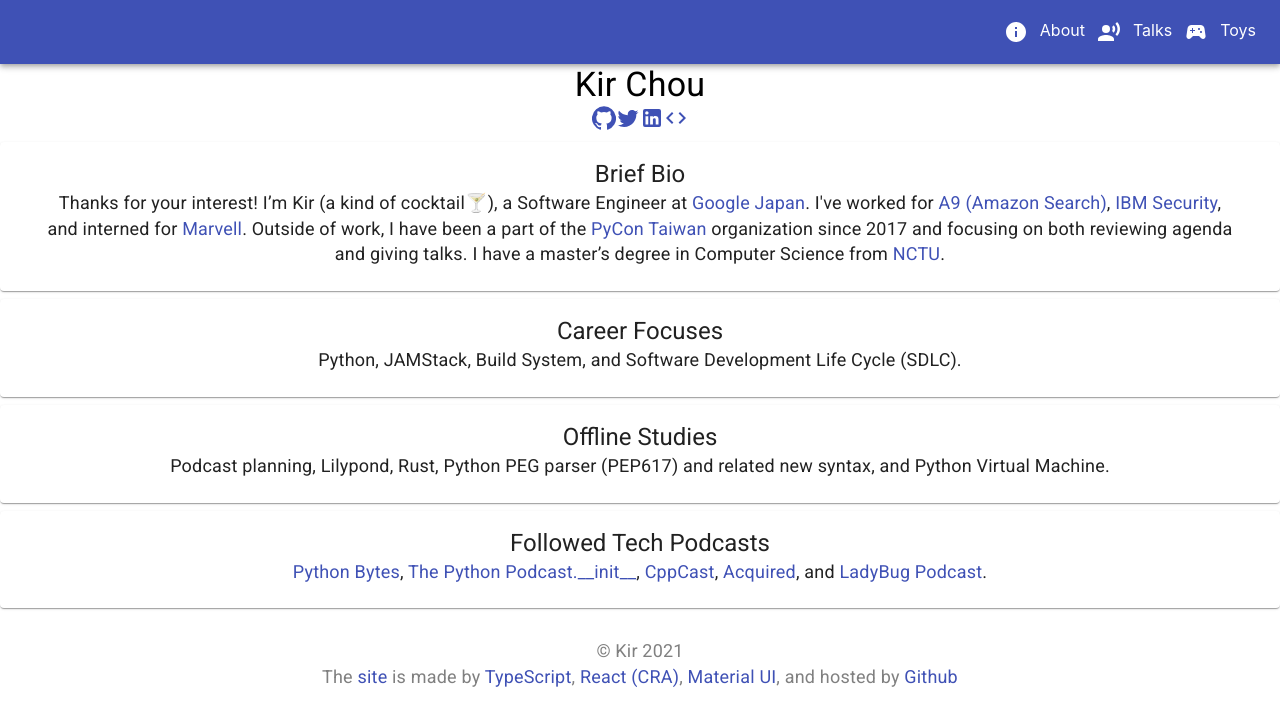
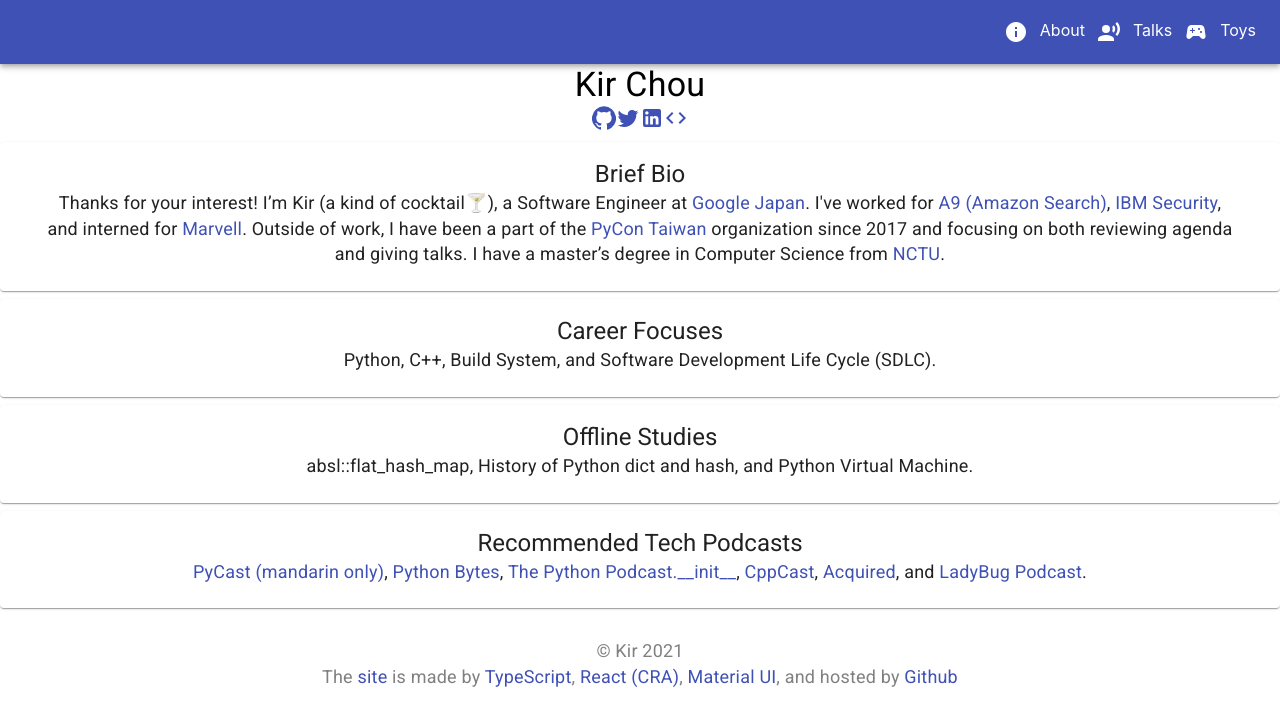
Before and after one commit to note35/about, a React (Create React App) app: page / in a window 1280 px wide. Shown: the top 726 px of the page. Built offline with nearby package versions, Linux system fonts and the light colour scheme.

Commit message:
Update content in AboutItems and TalkItems

```diff
--- a/src/AboutItems.tsx
+++ b/src/AboutItems.tsx
@@ -33,12 +33,12 @@
     "description": "Thanks for your interest! I’m Kir (a kind of cocktail🍸), a Software Engineer at [Google Japan](https://en.wikipedia.org/wiki/Google). I've worked for [A9 (Amazon Search)](https://en.wikipedia.org/wiki/A9.com), [IBM Security](https://en.wikipedia.org/wiki/IBM), and interned for [Marvell](https://en.wikipedia.org/wiki/Marvell_Technology_Group). Outside of work, I have been a part of the [PyCon Taiwan](https://tw.pycon.org/) organization since 2017 and focusing on both reviewing agenda and giving talks. I have a master’s degree in Computer Science from [NCTU](https://www.nctu.edu.tw/en)."
   }, {
     "name": "Career Focuses",
-    "description": "Python, JAMStack, Build System, and Software Development Life Cycle (SDLC)."
+    "description": "Python, C++, Build System, and Software Development Life Cycle (SDLC)."
   }, {
     "name": "Offline Studies",
-    "description": "Podcast planning, Lilypond, Rust, Python PEG parser (PEP617) and related new syntax, and Python Virtual Machine."
+    "description": "absl::flat_hash_map, History of Python dict and hash, and Python Virtual Machine."
   }, {
-    "name": "Followed Tech Podcasts",
-    "description": "[Python Bytes](https://pythonbytes.fm/), [The Python Podcast.__init__](https://www.pythonpodcast.com/), [CppCast](https://cppcast.com/), [Acquired](https://www.acquired.fm/), and [LadyBug Podcast](https://www.ladybug.dev/)."
+    "name": "Recommended Tech Podcasts",
+    "description": "[PyCast (mandarin only)](https://pycast.firstory.io/), [Python Bytes](https://pythonbytes.fm/), [The Python Podcast.__init__](https://www.pythonpodcast.com/), [CppCast](https://cppcast.com/), [Acquired](https://www.acquired.fm/), and [LadyBug Podcast](https://www.ladybug.dev/)."
   }
 ]
--- a/src/TalkItems.tsx
+++ b/src/TalkItems.tsx
@@ -2,6 +2,20 @@
 
 export const TalkItems: Array<RowType> = [
   {
+    "year": "2021",
+    "reason": "EuroPython, PyCon TW",
+    "title": "Learn from LL(1) to PEG parser the hard way",
+    "links": [{
+      "source":  "Youtube",
+      "url": "https://www.youtube.com/watch?v=rlULA4PthKw"
+    }, {
+      "source": "SlideShare",
+      "url": "https://www.slideshare.net/ssuser2cbb78/learn-from-ll1-to-peg-parser-the-hard-way-249883112"
+    }],
+    "tags": [
+      "pep617"
+    ]
+  }, {
     "year": "2020",
     "reason": "PyCon TW/JP",
     "title": "Time travel: Let’s learn from the history of Python packaging!",
```
Also changed, not shown: 1 other file (tests, documents, lock files or other folders).
